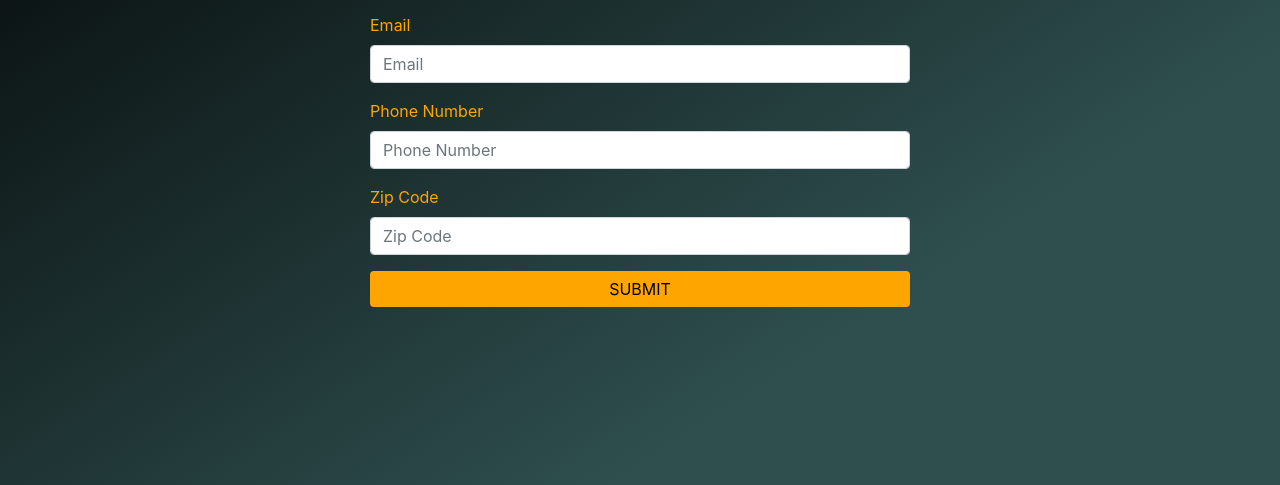
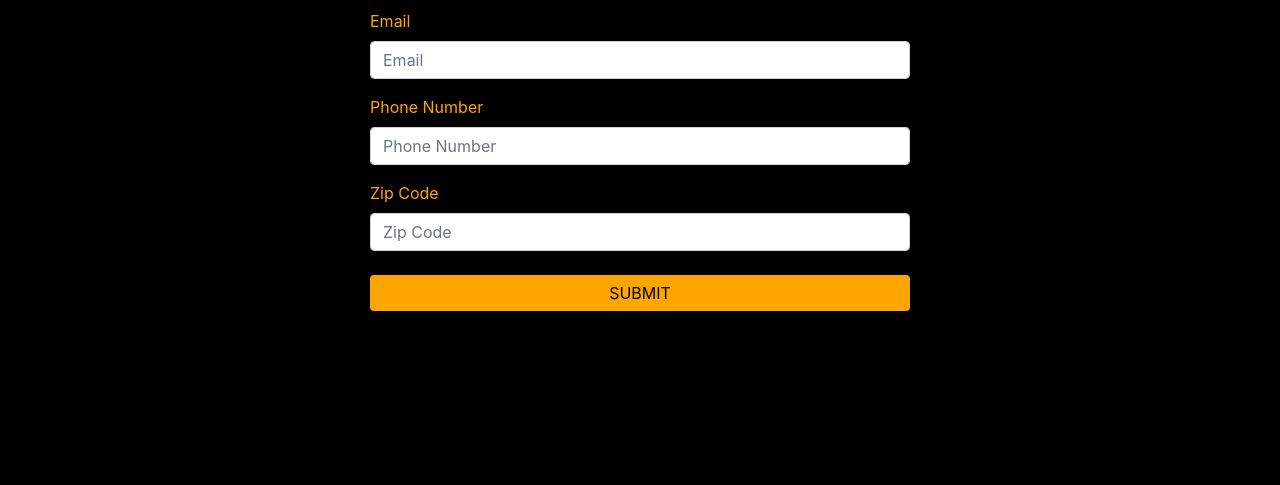
Before and after one commit to MarcLignarius/JS.FormValidation, a plain HTML site: page index.html in a window 1280 px wide. Shown: the part 315-800 px from the top of the page. Drawn offline with nearby package versions, Linux system fonts and the light colour scheme.

Commit message:
update style

```diff
--- a/css/style.css
+++ b/css/style.css
@@ -1,6 +1,5 @@
 body {
-  background-color: #000000;
-  background-image: linear-gradient(147deg, #000000 0%, #2f4f4f 74%);
+  background: #000000;
   height: 100vh;
   display: flex;
   flex-direction: column;
@@ -12,6 +11,7 @@ body {
 }
 
 .btn {
+  margin-top: 1.5rem;
   background: #ffa500;
   color: #000;
   border: #ffa500;
```
